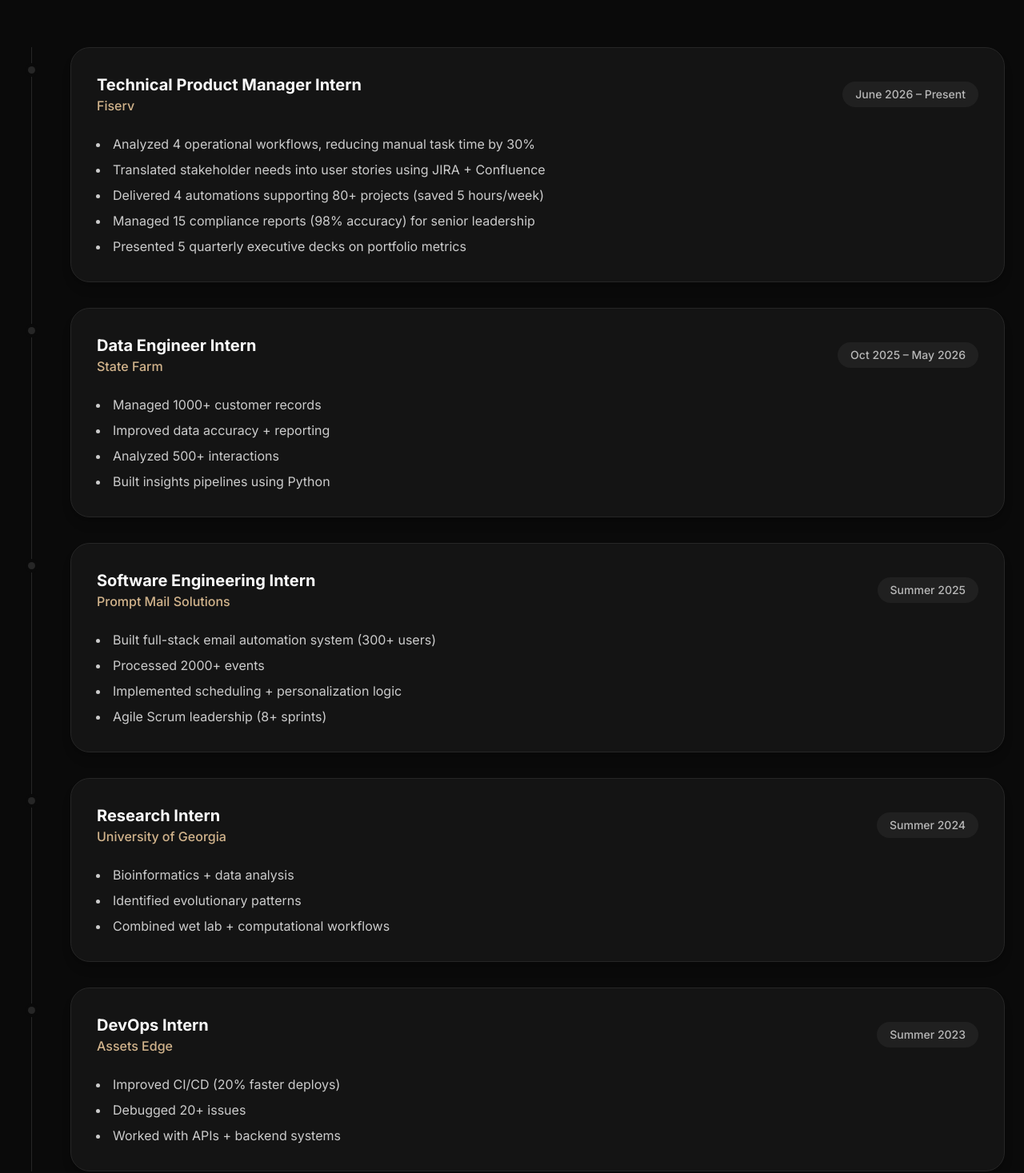
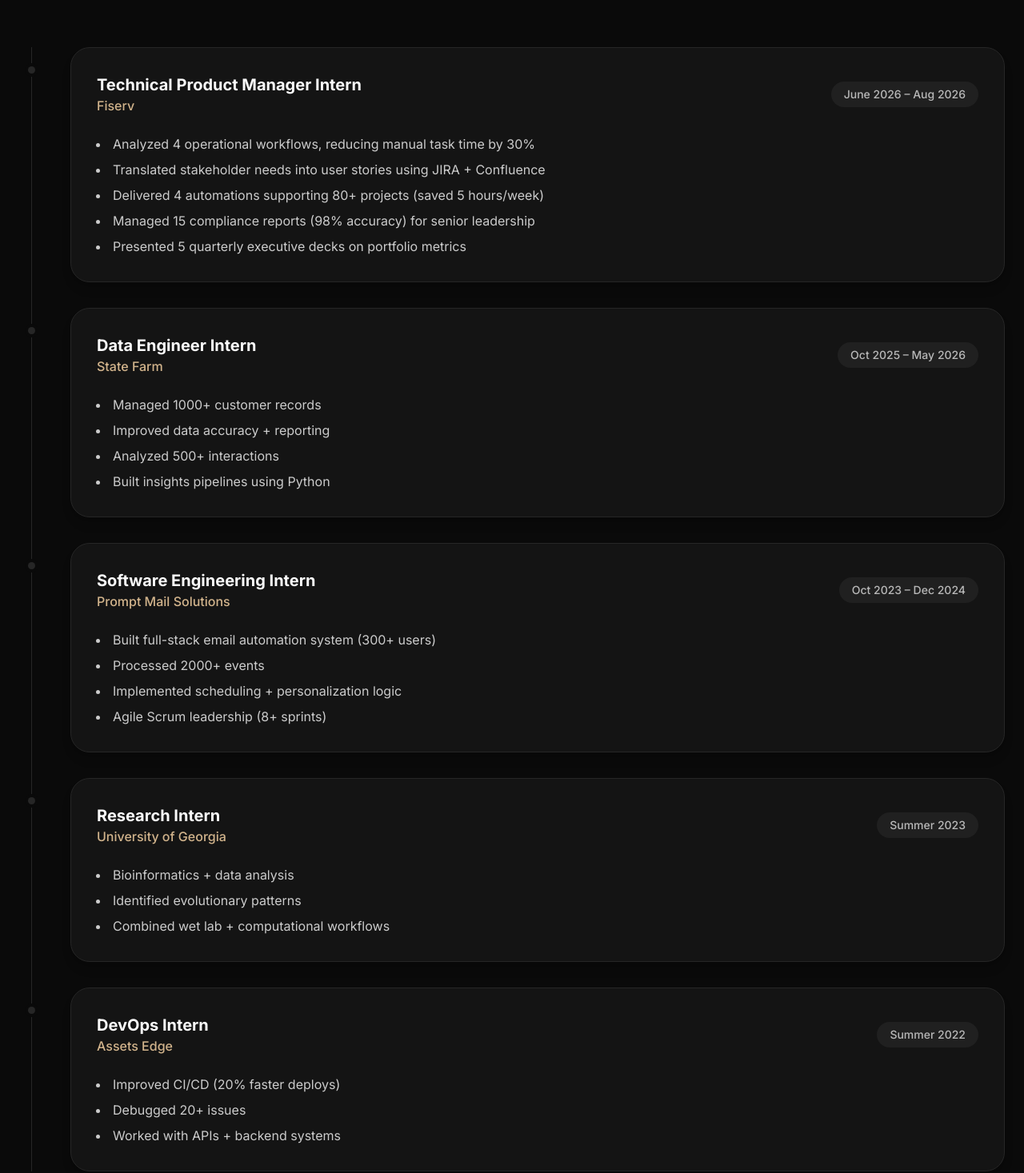
Before and after one commit to kavin-siva/kavin_siva_portfolio, a React (Vite) app: page / in a window 1280 px wide. Shown: the part 1859-3326 px from the top of the page at 80% size. Built offline with nearby package versions, Linux system fonts and the light colour scheme.

Commit message:
feat: update experience dates
Refine internship timeline details to accurately reflect professional history.

```diff
--- a/src/components/Experience.tsx
+++ b/src/components/Experience.tsx
@@ -5,7 +5,7 @@ const experiences = [
   {
     role: 'Technical Product Manager Intern',
     company: 'Fiserv',
-    date: 'June 2026 – Present',
+    date: 'June 2026 – Aug 2026',
     metrics: [
       'Analyzed 4 operational workflows, reducing manual task time by 30%',
       'Translated stakeholder needs into user stories using JIRA + Confluence',
@@ -28,7 +28,7 @@ const experiences = [
   {
     role: 'Software Engineering Intern',
     company: 'Prompt Mail Solutions',
-    date: 'Summer 2025',
+    date: 'Oct 2023 – Dec 2024',
     metrics: [
       'Built full-stack email automation system (300+ users)',
       'Processed 2000+ events',
@@ -39,7 +39,7 @@ const experiences = [
   {
     role: 'Research Intern',
     company: 'University of Georgia',
-    date: 'Summer 2024',
+    date: 'Summer 2023',
     metrics: [
       'Bioinformatics + data analysis',
       'Identified evolutionary patterns',
@@ -49,7 +49,7 @@ const experiences = [
   {
     role: 'DevOps Intern',
     company: 'Assets Edge',
-    date: 'Summer 2023',
+    date: 'Summer 2022',
     metrics: [
       'Improved CI/CD (20% faster deploys)',
       'Debugged 20+ issues',
```
